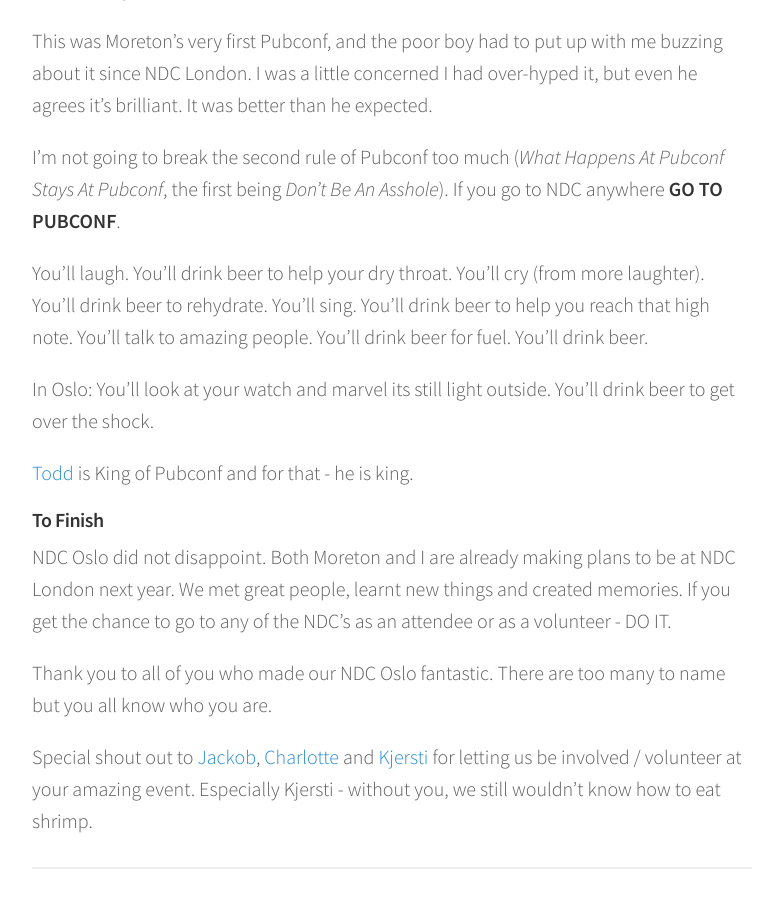
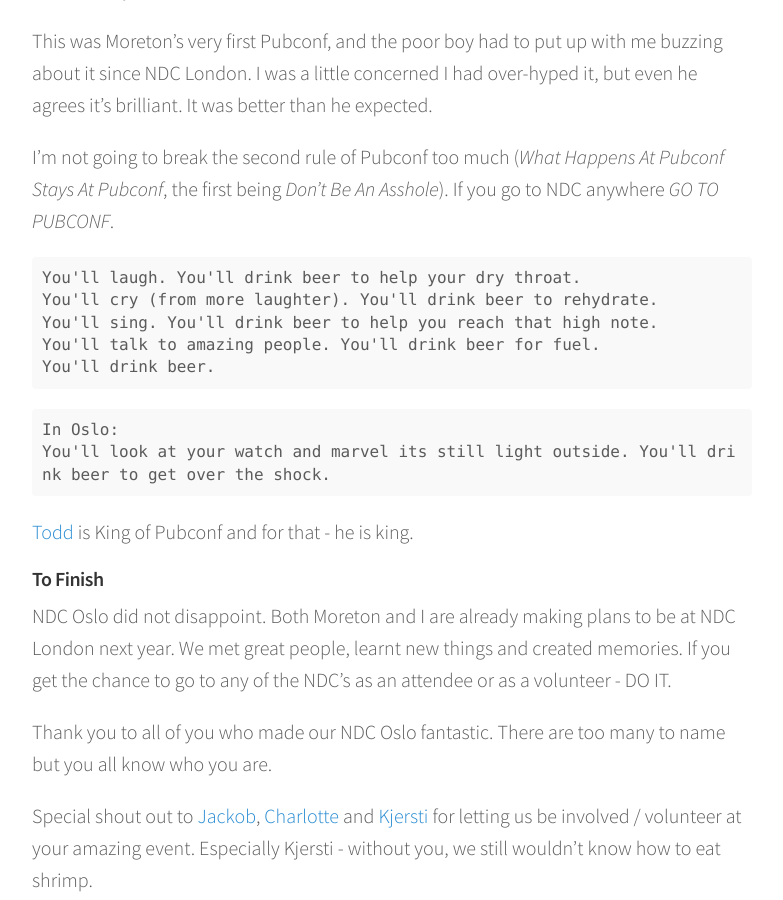
Before and after one commit to wordshaker/jesswhite_4, a Jekyll site: the page built from _posts/2017-06-19-ndcoslo2017-post.md, in a window 1280 px wide and 900 px high, scrolled down 4984 px. Shown: the whole window, without its empty margins (248-1031 px from the left). Built offline with Jekyll 4.4.1, drawn with Linux system fonts in a browser that asks for light colours; nearby versions of some CDN libraries.

Commit message:
formatting some text

````diff
--- a/_posts/2017-06-19-ndcoslo2017-post.md
+++ b/_posts/2017-06-19-ndcoslo2017-post.md
@@ -92,16 +92,19 @@
 
 This was Moreton's very first Pubconf, and the poor boy had to put up with me buzzing about it since NDC London. I was a little concerned I had over-hyped it, but even he agrees it's brilliant. It was better than he expected.
 
-I'm not going to break the second rule of Pubconf too much (_What Happens At Pubconf Stays At Pubconf_, the first being _Don't Be An Asshole_). If you go to NDC anywhere **GO TO PUBCONF**.
+I'm not going to break the second rule of Pubconf too much (_What Happens At Pubconf Stays At Pubconf_, the first being _Don't Be An Asshole_). If you go to NDC anywhere _GO TO PUBCONF_.
 
+```
 You'll laugh. You'll drink beer to help your dry throat.
 You'll cry (from more laughter). You'll drink beer to rehydrate.
 You'll sing. You'll drink beer to help you reach that high note.
 You'll talk to amazing people. You'll drink beer for fuel.
 You'll drink beer.
-
+```
+```
 In Oslo:
 You'll look at your watch and marvel its still light outside. You'll drink beer to get over the shock.
+```
 
 [Todd](www.twitter.com/toddhgardener) is King of Pubconf and for that - he is king.
 
````
